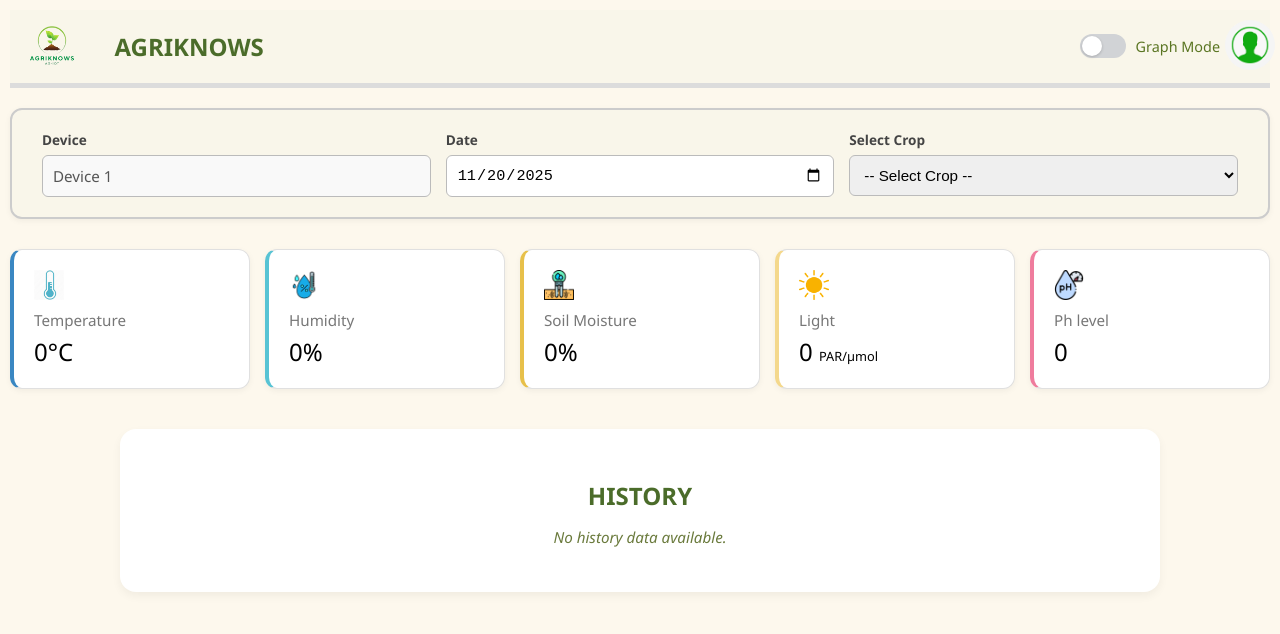
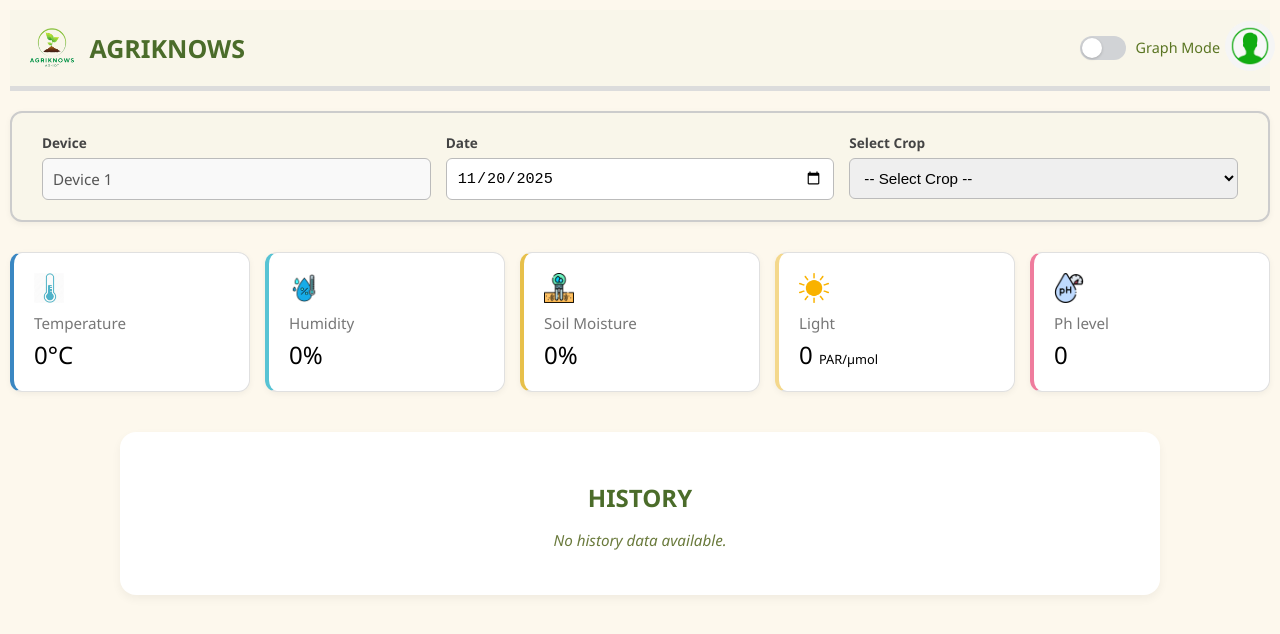
Before and after one commit to Scarlet0z/test-argiknows, a plain HTML site: page pages/home.html in a window 1280 px wide. Drawn offline with Linux system fonts and the light colour scheme; a script that the page names is missing.

Commit message:
fixed logo(1)

```diff
--- a/css/UserSettings.css
+++ b/css/UserSettings.css
@@ -56,7 +56,7 @@ body, html {
 
 }
 .logo-title h2 {
-  margin: 0px;
+  margin-left: -25px;
   font-size: 25px;
   font-weight: bold;
   color: #4b6c2a;
@@ -66,8 +66,6 @@ body, html {
 .top-actions {
   display: flex;
   align-items: center;
-  gap:10px;
-  /*object-fit: contain; */
 
   /*gap: 45px;
   height: 70px;
--- a/css/home.css
+++ b/css/home.css
@@ -51,8 +51,8 @@ body, html {
 }
 
 .logo-title h2 {
-  margin: 0;
-  font-size: 30px;
+  margin-left: -25px;
+  font-size: 25px;
   font-weight: bold;
   color: #4b6c2a;
   align-items: center;
--- a/pages/home.html
+++ b/pages/home.html
@@ -12,8 +12,10 @@
     <!-- Header -->
     <header class="top-bar">
       <div class="logo-container">
+        <div class="logo-title">
         <img src="/image/LOGO.png" class="logo" alt="AgriKnows Logo">
         <h2>AGRIKNOWS</h2>
+        </div>
       </div>
 
       <div class="top-actions">
```
Also changed, not shown: pages/UserSettings.html (+0 -2 lines).
